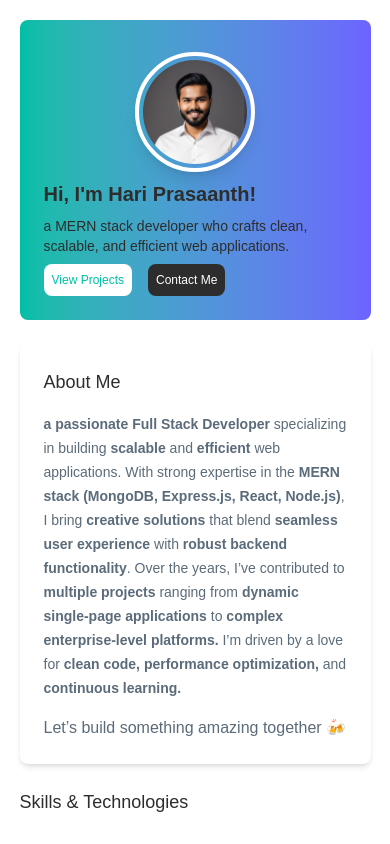
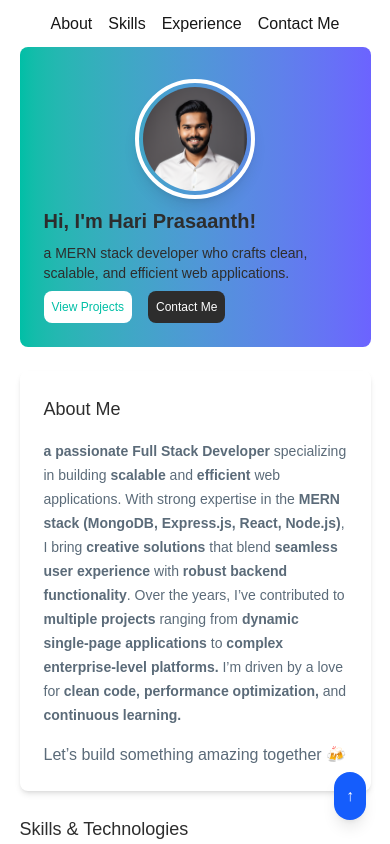
Before and after one commit to HariPrasaanth/hp-portfolio, a Next.js app: page / in a window 390 px wide. Shown: the top 844 px of the page. Built offline with nearby package versions, Linux system fonts and the light colour scheme.

Commit message:
Enhance Home page layout with navigation buttons and structured sections; update Contact form for improved usability

```diff
--- a/src/app/page.tsx
+++ b/src/app/page.tsx
@@ -1,20 +1,84 @@
+"use client";
 import About from "@/components/sections/about";
 import Contact from "@/components/sections/contact";
 import Experience from "@/components/sections/experience";
 import Hero from "@/components/sections/hero";
-
 import Projects from "@/components/sections/projects";
 import Skills from "@/components/sections/skills";
 
 export default function Home() {
   return (
-    <div className="p-[5%] flex flex-col gap-6">
+    <>
+      <div className="flex justify-center items-center p-[3%] gap-4">
+        <button
+          className="cursor-pointer"
+          onClick={() =>
+            document
+              .getElementById("about")
+              ?.scrollIntoView({ behavior: "smooth" })
+          }
+        >
+          About
+        </button>
+        <button
+          className="cursor-pointer"
+          onClick={() =>
+            document
+              .getElementById("skills")
+              ?.scrollIntoView({ behavior: "smooth" })
+          }
+        >
+          Skills
+        </button>
+        <button
+          className="cursor-pointer"
+          onClick={() =>
+            document
+              .getElementById("experience")
+              ?.scrollIntoView({ behavior: "smooth" })
+          }
+        >
+          Experience
+        </button>
+        <button
+          className="cursor-pointer"
+          onClick={() =>
+            document
+              .getElementById("contact")
+              ?.scrollIntoView({ behavior: "smooth" })
+          }
+        >
+          Contact Me
+        </button>
+      </div>
+      <div className="px-[5%] flex flex-col gap-6">
+        <section id="hero">
           <Hero />
+        </section>
+        <section id="about">
           <About />
+        </section>
+        <section id="skills">
           <Skills />
+        </section>
+        <section id="experience">
           <Experience />
-      {/* <Projects /> */}
+        </section>
+        {/* <section id="projects">
+        <Projects />
+      </section> */}
+        <section id="contact">
           <Contact />
+        </section>
       </div>
+      {/* Move to top floating icon */}
+      <button
+        className="fixed bottom-6 right-6 bg-blue-600 text-white rounded-full p-3 shadow-lg hover:bg-blue-700 transition cursor-pointer"
+        aria-label="Move to top"
+        onClick={() => window.scrollTo({ top: 0, behavior: "smooth" })}
+      >
+        ↑
+      </button>
+    </>
   );
 }
--- a/src/components/sections/contact.tsx
+++ b/src/components/sections/contact.tsx
@@ -1,3 +1,4 @@
+"use client";
 import SendIcon from "@/icons/sendIcon";
 
 const Contact: React.FC = () => {
@@ -8,12 +9,20 @@ const Contact: React.FC = () => {
           Contact Me
         </p>
       </div>
-      <div className="p-4 w-full lg:w-1/2">
+      <form
+        className="p-4 w-full lg:w-1/2"
+        onSubmit={(e) => {
+          e.preventDefault();
+          // Add your submit action here
+          alert("Form submitted!");
+        }}
+      >
         <div className="mb-4">
           <input
             type="text"
             placeholder="Name"
             className="w-full px-4 py-2 border border-gray-300 rounded-md shadow-sm focus:outline-none focus:ring-2 focus:ring-blue-500 placeholder:text-sm"
+            required
           />
         </div>
         <div className="mb-4">
@@ -21,6 +30,7 @@ const Contact: React.FC = () => {
             type="email"
             placeholder="Email"
             className="w-full px-4 py-2 border border-gray-300 rounded-md shadow-sm focus:outline-none focus:ring-2 focus:ring-blue-500 placeholder:text-sm"
+            required
           />
         </div>
         <div className="mb-4">
@@ -29,10 +39,11 @@ const Contact: React.FC = () => {
               placeholder="Message"
               rows={4}
               className="w-full px-4 py-2 border border-gray-300 rounded-md shadow-sm focus:outline-none focus:ring-2 focus:ring-blue-500 placeholder:text-sm"
+              required
             />
             <button
               type="button"
-              className="absolute bottom-2 right-2 bg-[#2D2D2D] text-white px-3 py-1 rounded hover:bg-blue-600 mb-2"
+              className="absolute bottom-2 right-2 bg-[#2D2D2D] text-white px-3 py-1 rounded hover:bg-blue-600 mb-2 cursor-pointer"
             >
               <p className="text-sm text-[#FFF]">Generate AI Message</p>
             </button>
@@ -41,7 +52,7 @@ const Contact: React.FC = () => {
         <div>
           <button
             type="submit"
-            className="bg-[#00BFA6] flex items-center gap-2 text-white px-6 py-2 rounded hover:bg-[#009e86] transition-colors"
+            className="bg-[#00BFA6] flex items-center gap-2 text-white px-6 py-2 rounded hover:bg-[#009e86] transition-colors cursor-pointer"
           >
             <p className="text-sm">Send</p>
             <div>
@@ -49,7 +60,7 @@ const Contact: React.FC = () => {
             </div>
           </button>
         </div>
-      </div>
+      </form>
     </div>
   );
 };
```
Lines whose indentation alone changed are shown as unchanged.
